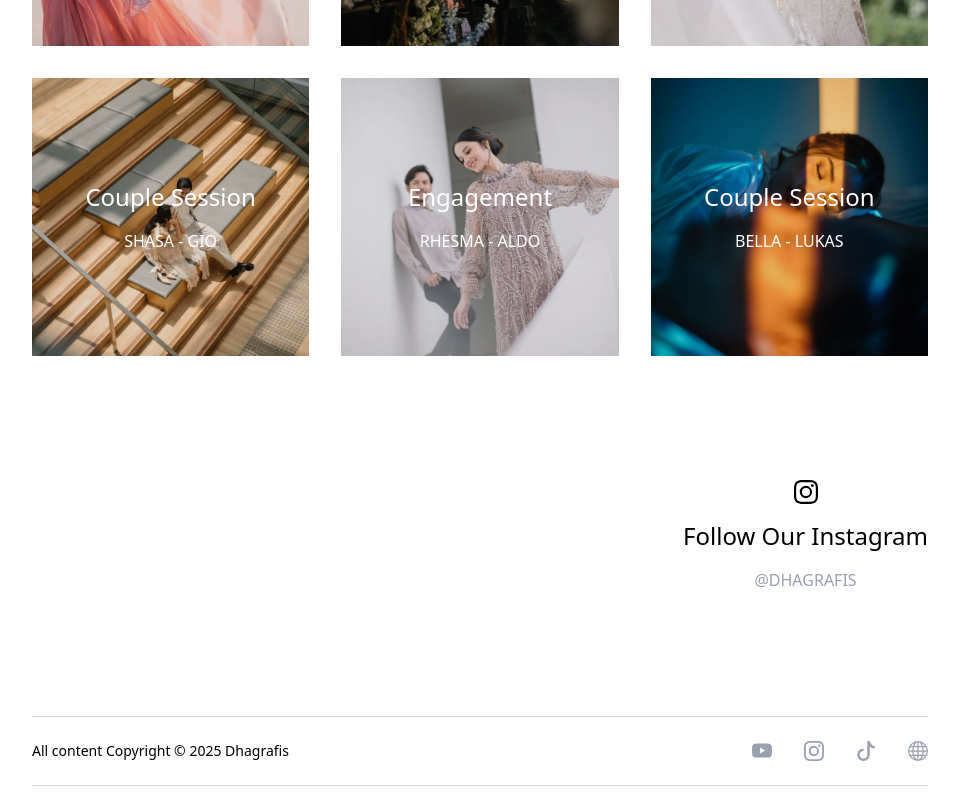
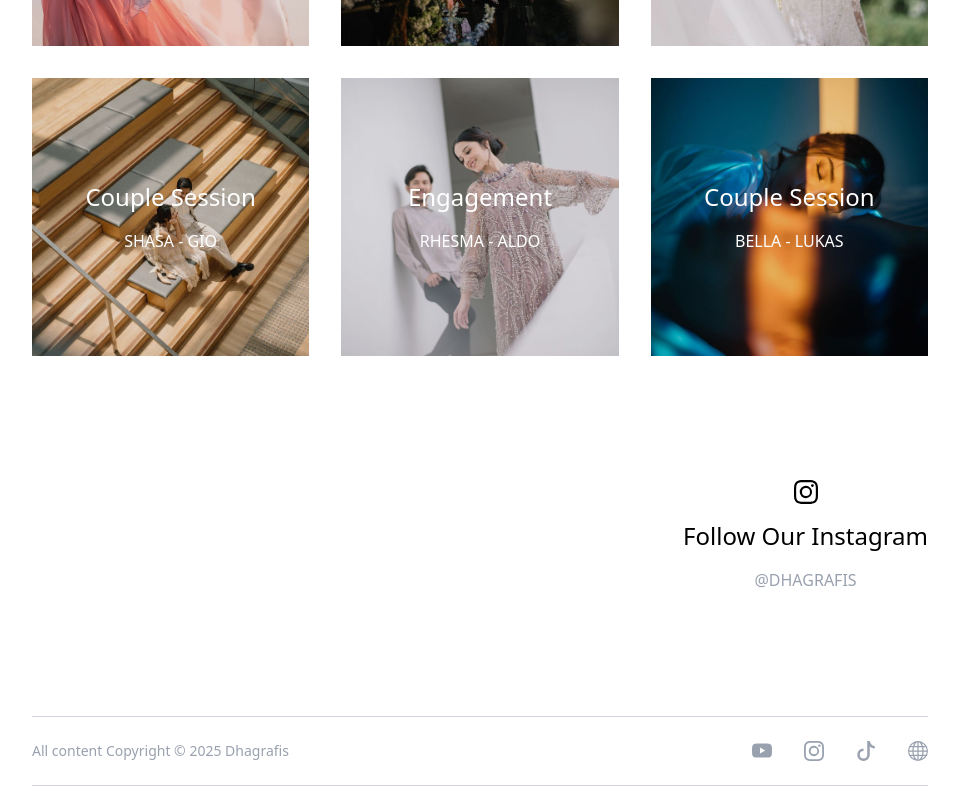
Before and after one commit to ktyudha/visuelstory-react, a React (Vite) app: page / in a window 1280 px wide. Shown: the part 1037-1837 px from the top of the page, without its empty margins (160-1119 px from the left). Built offline with nearby package versions, Linux system fonts and the light colour scheme.

Commit message:
feat(landing): update minor footer

```diff
--- a/src/modules/user/home/views/_sections/FooterSection.tsx
+++ b/src/modules/user/home/views/_sections/FooterSection.tsx
@@ -3,7 +3,7 @@ export default function FooterSection() {
     <>
       <footer className="md:max-w-4xl md:px-0 px-8 w-full flex flex-col justify-center mx-auto pb-14">
         <div className="text-left border-t border-b border-gray-300 flex md:flex-row flex-col items-center justify-between py-6">
-          <p className="text-sm my-auto order-2 md:order-1">
+          <p className="text-sm my-auto order-2 md:order-1 text-gray-400">
             All content Copyright © {new Date().getFullYear()} Dhagrafis
           </p>
 
```
